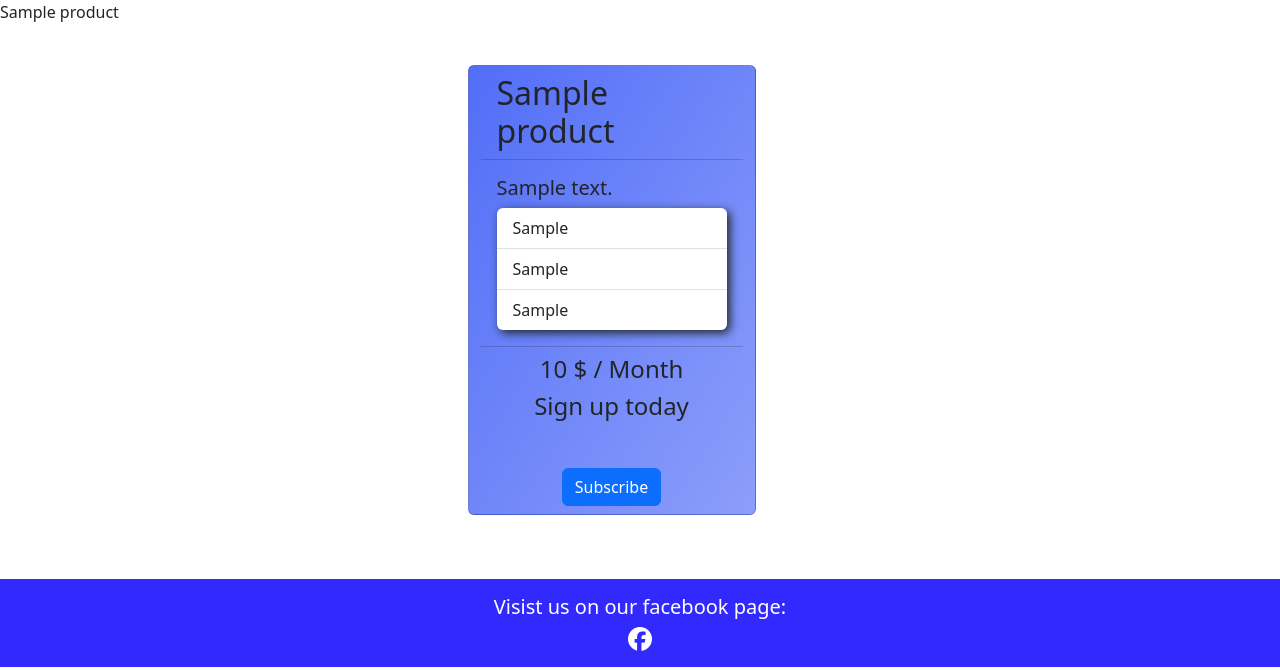
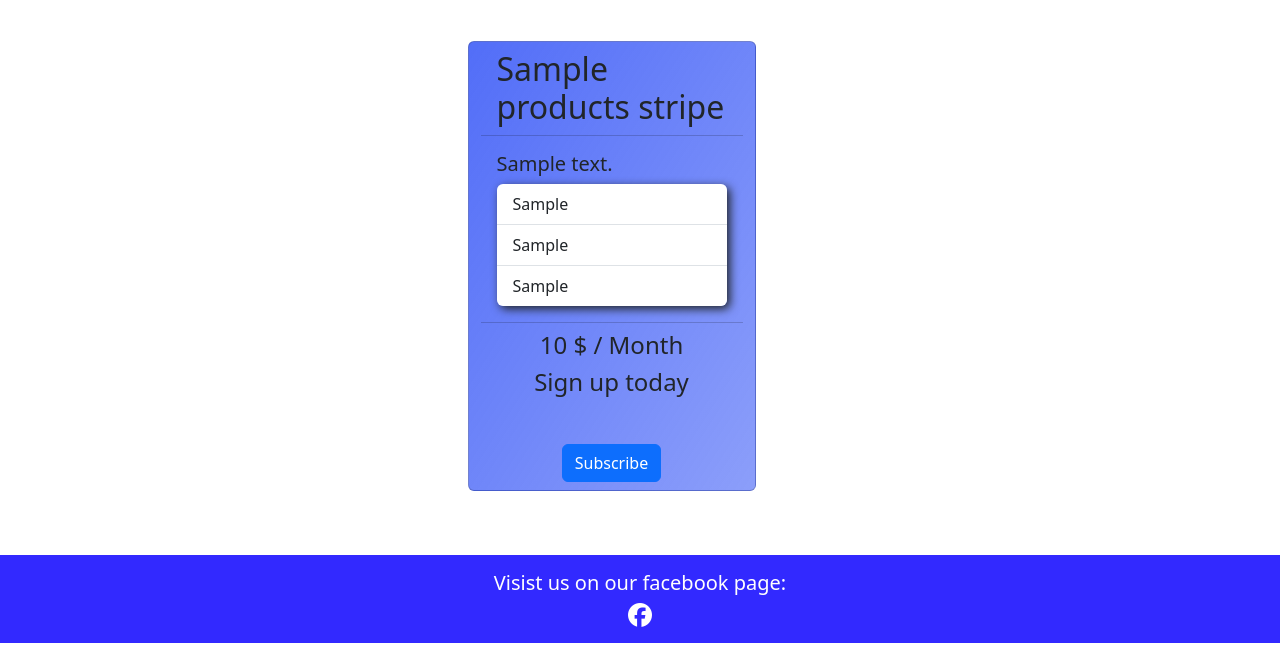
Before and after one commit to MTSSamsioe/sanitas, a Django app: template subscriptions/templates/subscriptions/stripe_subscriptions.html in a window 1280 px wide. Shown: the part 130-800 px from the top of the page. Run offline with Django 3.2, Linux system fonts and the light colour scheme; the template is opened without the code that fills it: most values are stand-ins (such as "Sample title", 1, 10 or a date in 2020); some libraries are stand-ins or nearby versions.

Commit message:
Fix issue with stripe subscription information being wrong

```diff
--- a/subscriptions/templates/subscriptions/stripe_subscriptions.html
+++ b/subscriptions/templates/subscriptions/stripe_subscriptions.html
@@ -4,32 +4,31 @@
 {% block content %}
 
 <script src="{% static 'subscriptions/js/stripe_subscriptions.js' %}"></script>
-{{product}}
 
 <div class="container">
   <div class="row gy-3 justify-content-center mr-3">
       <div class="card mb-3 card-whole" style="max-width: 18rem;">
-        <div class="card-header bg-transparent h2">{{product.name}}</div>
+        <div class="card-header bg-transparent h2">{{products_stripe.name}}</div>
           <div class="card-body ">
-            <h5 class="card-title">{{product.description}}</h5>
+            <h5 class="card-title">{{products_stripe.description}}</h5>
             <ul class="list-group list-group-flush card-center rounded">
               <!-- <li class="list-group-item"> {{plan.description}}</li> -->
-              <li class="list-group-item"> {{product.metadata.include_1}}</li>
-              <li class="list-group-item"> {{product.metadata.include_2}}</li>
-              <li class="list-group-item"> {{product.metadata.include_3}}</li>
+              <li class="list-group-item"> {{products_stripe.metadata.include_1}}</li>
+              <li class="list-group-item"> {{products_stripe.metadata.include_2}}</li>
+              <li class="list-group-item"> {{products_stripe.metadata.include_3}}</li>
 
             </ul>
 
           </div>
           <div class="card-footer bg-transparent text-center ">
-            <h4 class="h4">{{product.metadata.price}} $ / Month</h4>
+            <h4 class="h4">{{products_stripe.metadata.price}} $ / Month</h4>
             <h4>Sign up today</h4>
             {% if subscription.status == "active" %}
 
             <form method="POST" action="{% url 'cancel_sub' %}">
               {%csrf_token%}
               <div class="container mt-5">
-                <button type="submit" class="btn btn-primary" >Cancel Subsscription</button>
+                <button type="submit" class="btn btn-danger" >Cancel Subsscription</button>
               </div>
             </form>
             {% else %}
--- a/subscriptions/views.py
+++ b/subscriptions/views.py
@@ -26,27 +26,25 @@ def stripe_subscriptions(request):
     """ A view to show all stripe gym subscriptions"""
     #plans = Plan.objects.all()
 
+    stripe.api_key = settings.STRIPE_SECRET_KEY
+    products_stripe = stripe.Product.retrieve("prod_NLjKTgOcUEexGY")
     try:
         # Retrieve the subscription & product
         stripe_customer = StripeCustomer.objects.get(user=request.user)
-        print(stripe_customer)
-        stripe.api_key = settings.STRIPE_SECRET_KEY
-        print(stripe.api_key)
         subscription = stripe.Subscription.retrieve(stripe_customer.stripeSubscriptionId)
-        print(subscription)
-        product = stripe.Product.retrieve(subscription.plan.product)
-        print(product)
+        # product = stripe.Product.retrieve(subscription.plan.product)
+
         context = {
-           # 'plans': plans,
+            'products_stripe': products_stripe,
             'subscription': subscription,
-            'product': product,
+            # 'product': product,
 
         }
         return render(request, 'subscriptions/stripe_subscriptions.html', context)
 
     except:
-        context = {}
-        messages.error(request, 'There are no availeble subscriptions')
+        context = {'products_stripe': products_stripe,}
+        #messages.error(request, 'There are no availeble subscriptions')
 
 
     return render(request, 'subscriptions/stripe_subscriptions.html', context)
```
